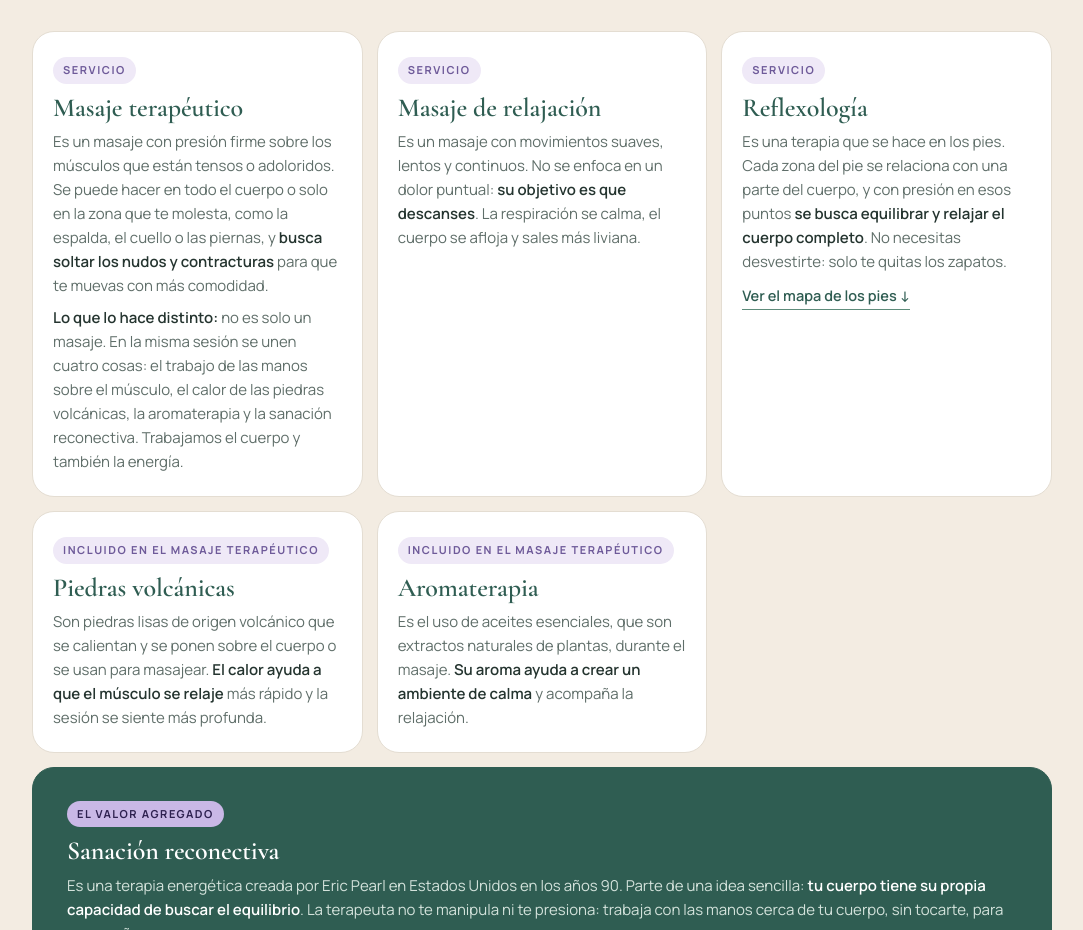
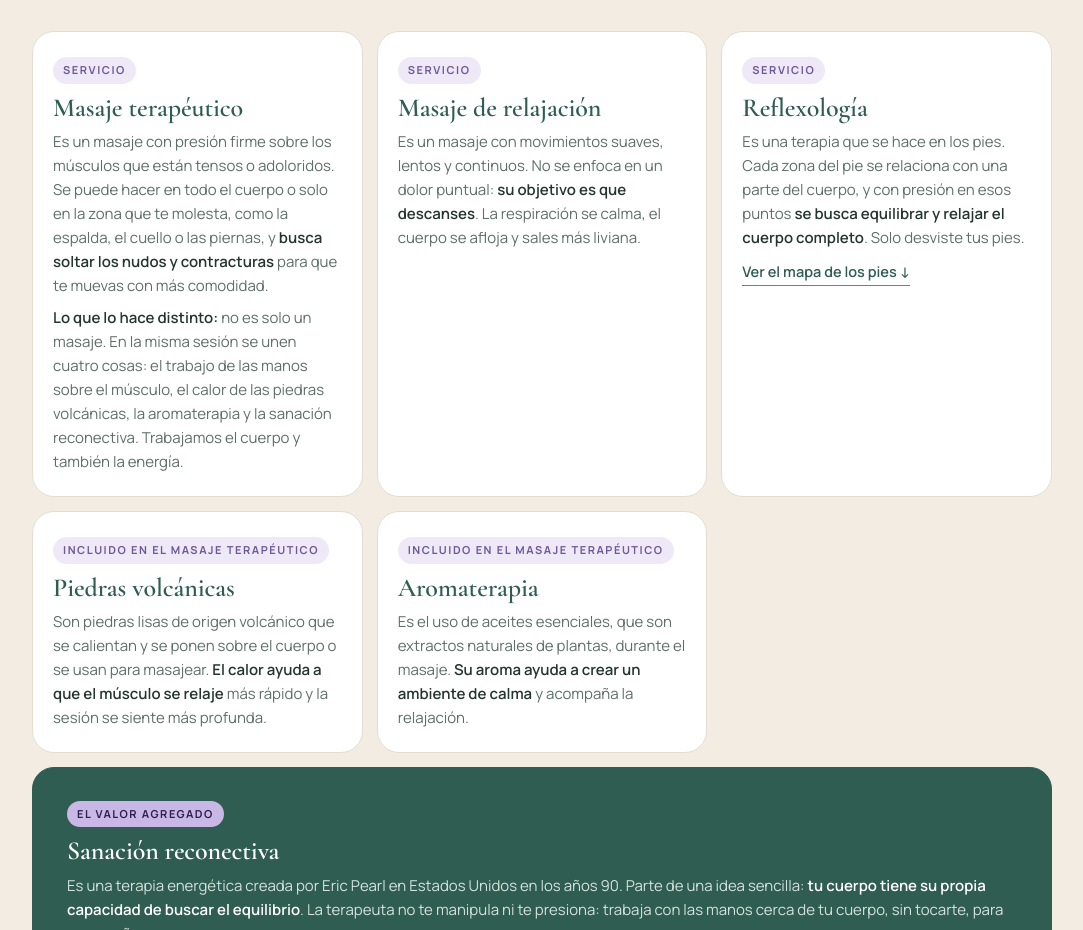
Before and after one commit to refleconexion/refleconexion.github.io, a plain HTML site: page index.html in a window 1280 px wide. Shown: the part 2023-2953 px from the top of the page, without its empty margins (98-1181 px from the left). Drawn offline with nearby package versions, Linux system fonts and the light colour scheme.

Commit message:
Texto reflexología

```diff
--- a/index.html
+++ b/index.html
@@ -293,7 +293,7 @@
       <div class="g">
         <span class="tag">Servicio</span>
         <h3>Reflexología</h3>
-        <p>Es una terapia que se hace en los pies. Cada zona del pie se relaciona con una parte del cuerpo, y con presión en esos puntos <b>se busca equilibrar y relajar el cuerpo completo</b>. No necesitas desvestirte: solo te quitas los zapatos.</p>
+        <p>Es una terapia que se hace en los pies. Cada zona del pie se relaciona con una parte del cuerpo, y con presión en esos puntos <b>se busca equilibrar y relajar el cuerpo completo</b>. Solo desviste tus pies.</p>
         <a href="#mapa">Ver el mapa de los pies ↓</a>
       </div>
       <div class="g">
```
